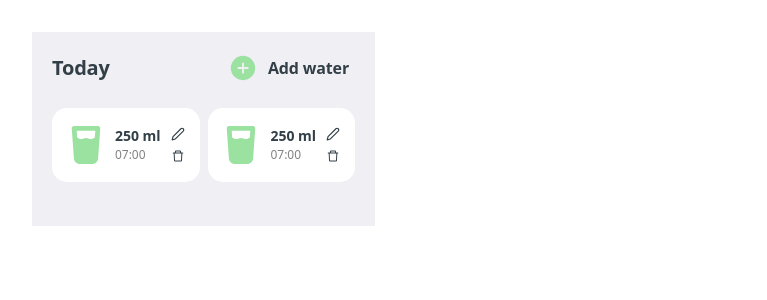
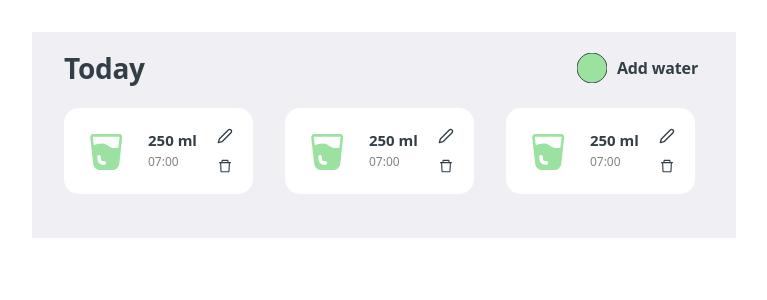
Before and after one commit to Olena-Synytsia/aqua-track-02-FIX, a React (Vite) app: page /tracker in a window 1280 px wide. Shown: the top 300 px of the page, without its empty margins (0-767 px from the left). Built offline with nearby package versions, Linux system fonts and the light colour scheme.

Commit message:
adaptive tablet

```diff
--- a/src/components/TrackerPage/WaterDailedInfo/DailyInfo/AddWaterBtn/AddWaterBtn.jsx
+++ b/src/components/TrackerPage/WaterDailedInfo/DailyInfo/AddWaterBtn/AddWaterBtn.jsx
@@ -1,10 +1,11 @@
-import { PiPlusCircleFill } from "react-icons/pi";
 import s from "./AddWaterBtn.module.css";
 
 const AddWaterBtn = () => {
   return (
     <button className={s.addBtn}>
-      <PiPlusCircleFill className={s.iconPlus} />
+      <svg className={s.iconPlus}>
+        <use href="src/assets/sprite.svg#icon-Ellipse-13"></use>
+      </svg>
       Add water
     </button>
   );
--- a/src/components/TrackerPage/WaterDailedInfo/DailyInfo/ChooseDate/ChooseDate.module.css
+++ b/src/components/TrackerPage/WaterDailedInfo/DailyInfo/ChooseDate/ChooseDate.module.css
@@ -6,3 +6,11 @@
   letter-spacing: -0.2px;
   color: #323f47;
 }
+
+@media (min-width: 768px) {
+  .chooseDate {
+    font-size: 28px;
+    line-height: 32px;
+    letter-spacing: -0.28px;
+  }
+}
--- a/src/components/TrackerPage/WaterDailedInfo/DailyInfo/DailyInfo.module.css
+++ b/src/components/TrackerPage/WaterDailedInfo/DailyInfo/DailyInfo.module.css
@@ -12,3 +12,10 @@
   justify-content: space-between;
   align-items: center;
 }
+
+@media (min-width: 768px) {
+  .dailyInfo {
+    width: 704px;
+    padding: 20px 32px;
+  }
+}
--- a/src/components/TrackerPage/WaterDailedInfo/DailyInfo/WaterList/WaterItem/WaterItem.jsx
+++ b/src/components/TrackerPage/WaterDailedInfo/DailyInfo/WaterList/WaterItem/WaterItem.jsx
@@ -1,12 +1,13 @@
 import { AiOutlineDelete } from "react-icons/ai";
-import { FaGlassWater } from "react-icons/fa6";
 import { FiEdit2 } from "react-icons/fi";
 import s from "./WaterItem.module.css";
 
 const WaterItem = ({ id, value = "250 ml", time = "07:00" }) => {
   return (
     <li className={s.item}>
-      <FaGlassWater className={s.icon} />
+      <svg className={s.icon}>
+        <use href="src/assets/sprite.svg#icon-mage_water-glass-fill"></use>
+      </svg>
       <div className={s.indicators}>
         <p className={s.value}>{value}</p>
         <p className={s.time}>{time}</p>
--- a/src/components/TrackerPage/WaterDailedInfo/DailyInfo/WaterList/WaterItem/WaterItem.module.css
+++ b/src/components/TrackerPage/WaterDailedInfo/DailyInfo/WaterList/WaterItem/WaterItem.module.css
@@ -1,5 +1,4 @@
 .item {
-  width: 149px;
   border-radius: 15px;
   background: #fff;
   display: flex;
@@ -57,3 +56,31 @@
   cursor: pointer;
   color: #323f47;
 }
+
+@media (min-width: 768px) {
+  .item {
+    gap: 20px;
+    padding: 20px;
+  }
+  .icon {
+    width: 44px;
+    height: 45px;
+  }
+  .indicators {
+    gap: 0;
+  }
+  .value {
+    font-size: 15px;
+    line-height: 22.4px;
+  }
+  .time {
+    line-height: 22.4px;
+  }
+  .buttons {
+    gap: 14px;
+  }
+  .btn {
+    width: 16px;
+    height: 16px;
+  }
+}
--- a/src/components/TrackerPage/WaterDailedInfo/DailyInfo/WaterList/WaterList.jsx
+++ b/src/components/TrackerPage/WaterDailedInfo/DailyInfo/WaterList/WaterList.jsx
@@ -6,8 +6,8 @@ const WaterList = () => {
     <ul className={s.list}>
       <WaterItem />
       <WaterItem />
-      {/* <WaterItem />
-      <WaterItem /> */}
+      <WaterItem />
+      <WaterItem />
     </ul>
   );
 };
--- a/src/components/TrackerPage/WaterDailedInfo/DailyInfo/WaterList/WaterList.module.css
+++ b/src/components/TrackerPage/WaterDailedInfo/DailyInfo/WaterList/WaterList.module.css
@@ -19,3 +19,9 @@
   background-color: #fff;
   border-radius: 9px;
 }
+
+@media (min-width: 768px) {
+  .list {
+    gap: 32px;
+  }
+}
```
